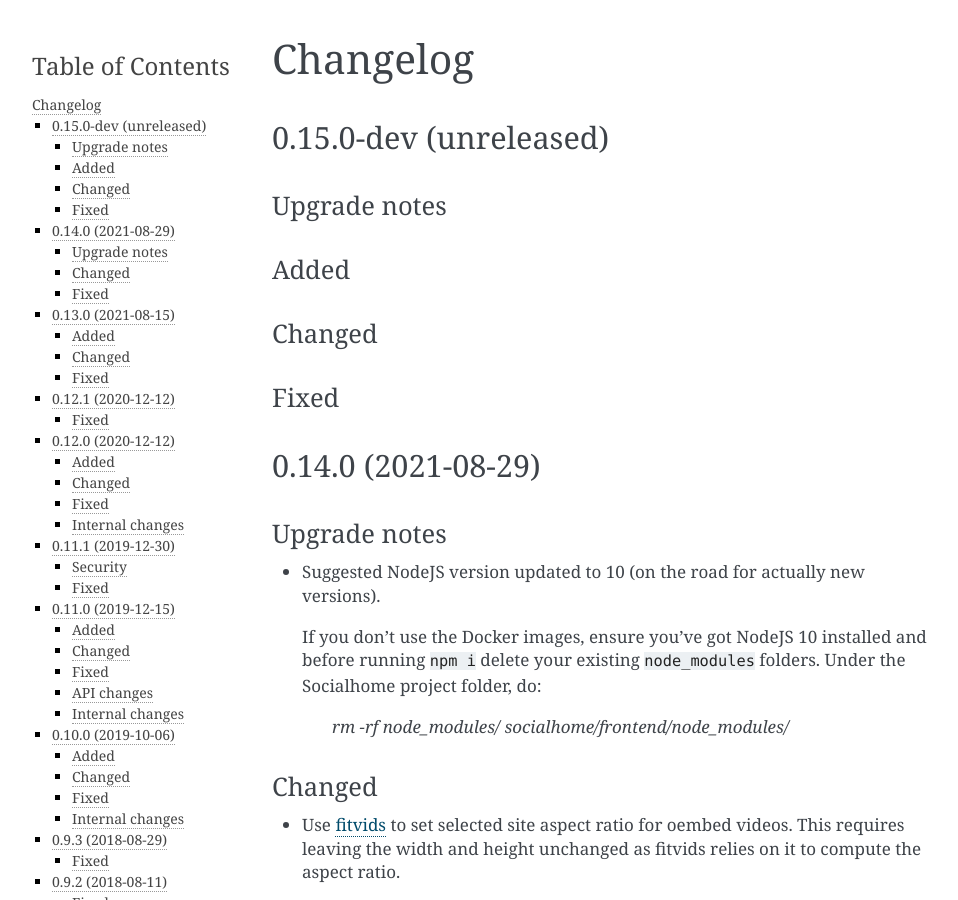
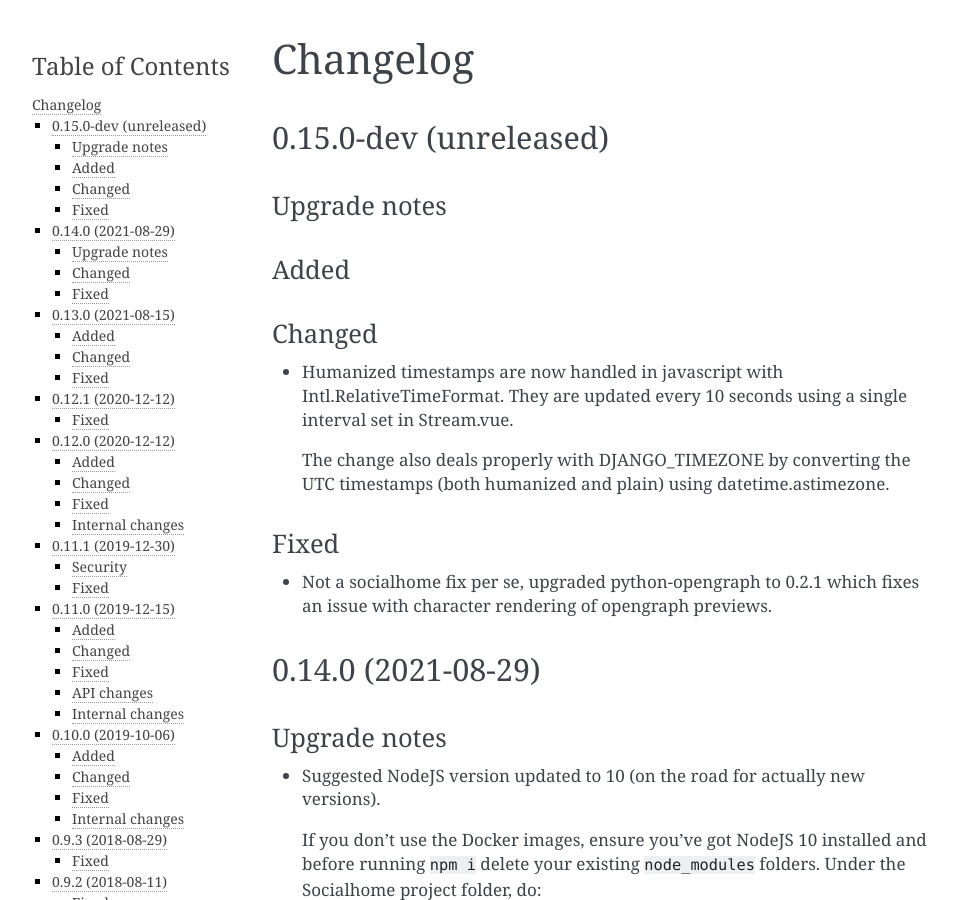
Before and after one commit to jaywink/socialhome, a Sphinx documentation site: the page built from docs/changelog.rst, in a window 1280 px wide and 900 px high. Shown: the whole window, without its empty margins (148-1106 px from the left). Built offline with Sphinx 7.4.7, drawn with Linux system fonts in a browser that asks for light colours.

Commit message:
Opengraph fix

```diff
--- a/docs/changelog.rst
+++ b/docs/changelog.rst
@@ -15,8 +15,17 @@ Added
 Changed
 .......
 
+* Humanized timestamps are now handled in javascript with Intl.RelativeTimeFormat. They
+  are updated every 10 seconds using a single interval set in Stream.vue.
+
+  The change also deals properly with DJANGO_TIMEZONE by converting the UTC timestamps
+  (both humanized and plain) using datetime.astimezone.
+
 Fixed
 .....
+
+* Not a socialhome fix per se, upgraded python-opengraph to 0.2.1 which fixes an issue
+  with character rendering of opengraph previews.
 
 
 0.14.0 (2021-08-29)
```
Also changed, not shown: docs/includes/python_dependencies.rst (+10 -0 lines), 1 other file.
